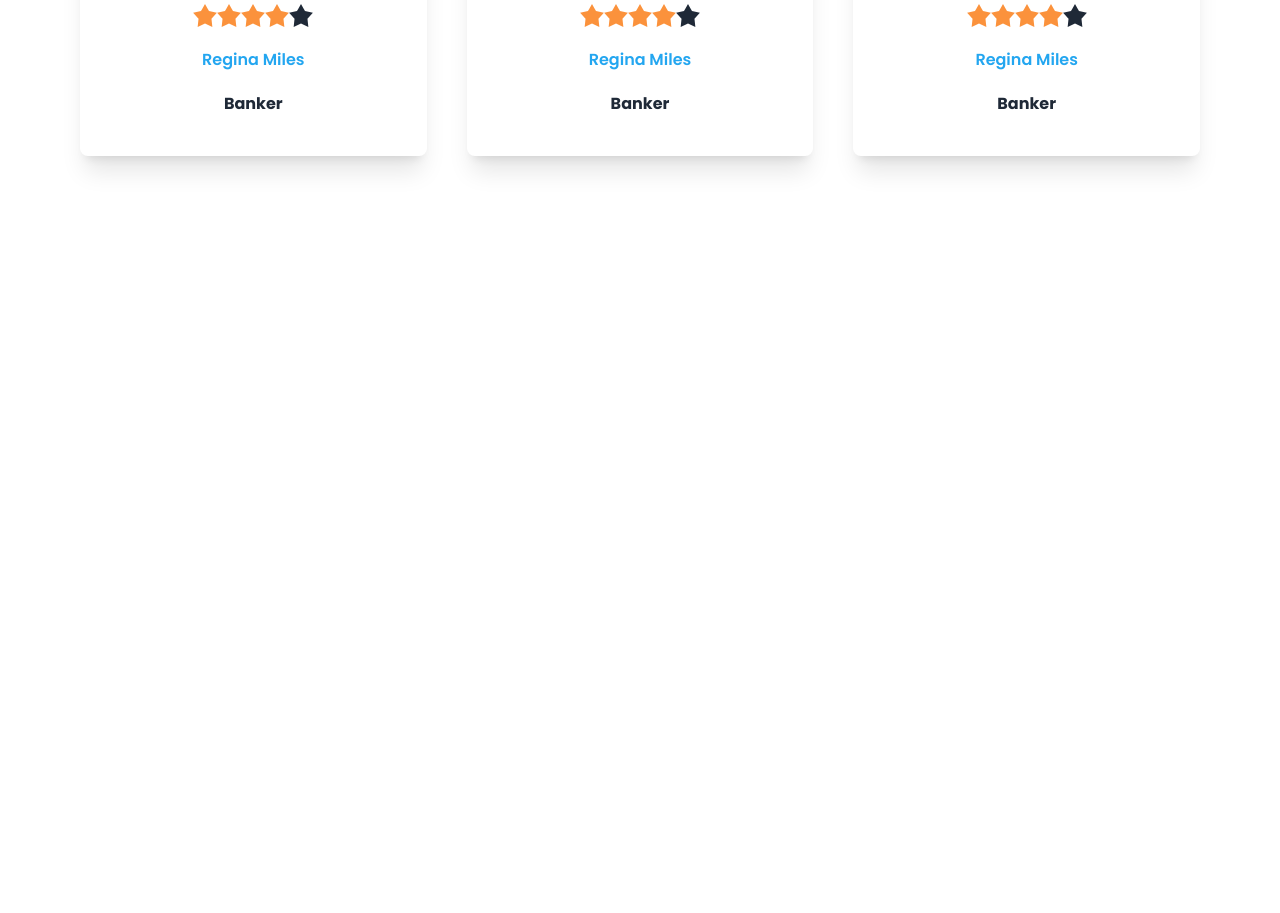
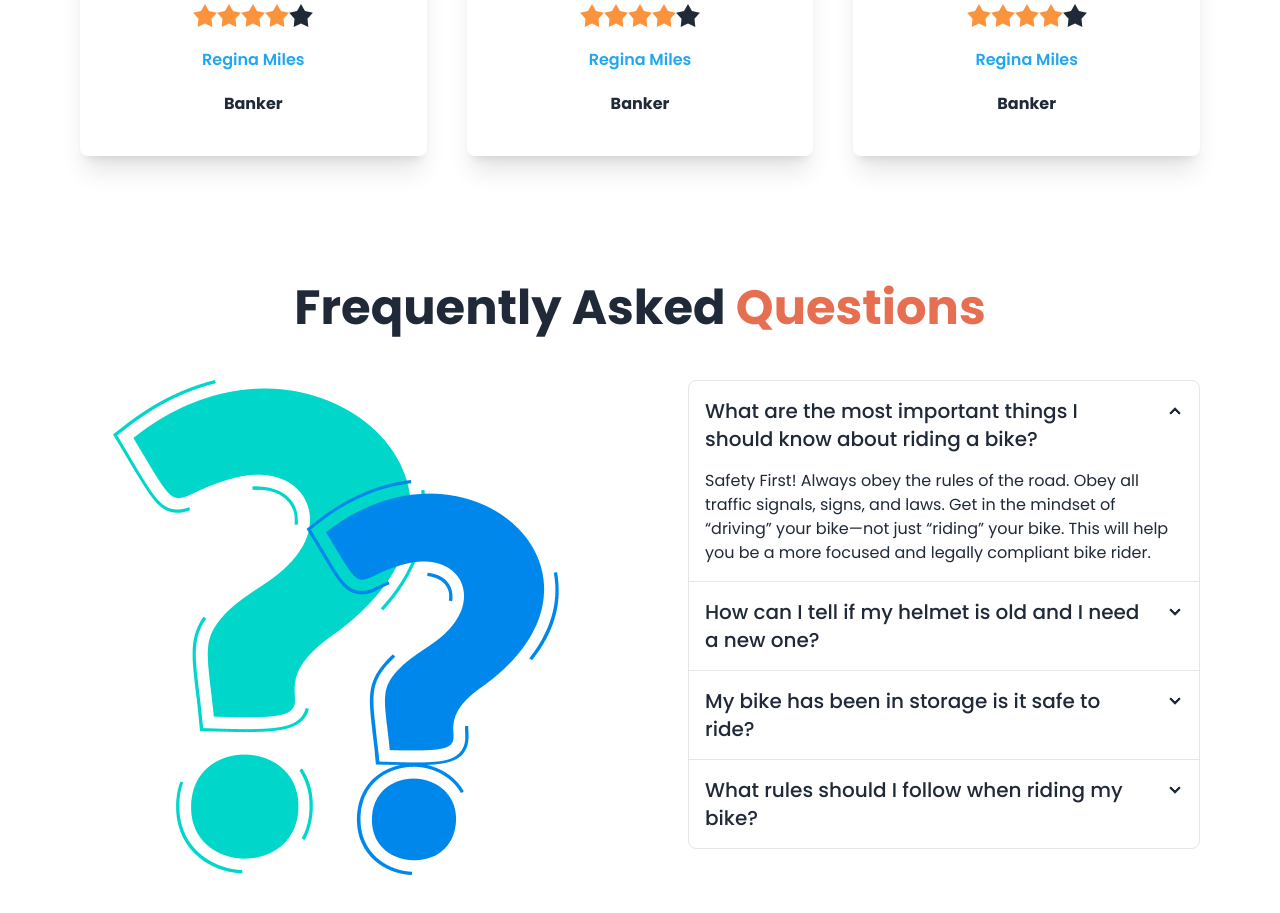
Before and after one commit to hamadismail/biker-zone, a plain HTML site: page index.html in a window 1280 px wide. Shown: the part 2532-3445 px from the top of the page. Before the commit the page ends 2832 px from the top, so only its background shows below. Drawn offline with nearby package versions, Linux system fonts and the light colour scheme.

Commit message:
added faq-section

```diff
--- a/index.html
+++ b/index.html
@@ -392,6 +392,75 @@
           </div>
         </div>
       </section>
+
+      <!-- FAQ Section -->
+      <section class="mb-32">
+        <h2 class="text-3xl md:text-5xl font-bold text-center mb-12">
+          Frequently Asked <span class="text-[#E76F51]">Questions</span>
+        </h2>
+
+        <!-- FAQ Content -->
+        <div class="grid lg:grid-cols-2 gap-24 justify-items-center">
+          <!-- FAQ Image -->
+          <div>
+            <img src="images/others/faq.png" />
+          </div>
+
+          <!-- FAQ Accordion -->
+          <div class="join join-vertical w-full">
+            <div
+              class="collapse collapse-arrow join-item border-base-300 border"
+            >
+              <input type="radio" name="my-accordion-4" checked="checked" />
+              <div class="collapse-title text-xl font-medium">
+                What are the most important things I should know about riding a
+                bike?
+              </div>
+              <div class="collapse-content">
+                <p>
+                  Safety First! Always obey the rules of the road. Obey all
+                  traffic signals, signs, and laws. Get in the mindset of
+                  “driving” your bike—not just “riding” your bike. This will
+                  help you be a more focused and legally compliant bike rider.
+                </p>
+              </div>
+            </div>
+            <div
+              class="collapse collapse-arrow join-item border-base-300 border"
+            >
+              <input type="radio" name="my-accordion-4" />
+              <div class="collapse-title text-xl font-medium">
+                How can I tell if my helmet is old and I need a new one?
+              </div>
+              <div class="collapse-content">
+                <p>hello</p>
+              </div>
+            </div>
+            <div
+              class="collapse collapse-arrow join-item border-base-300 border"
+            >
+              <input type="radio" name="my-accordion-4" />
+              <div class="collapse-title text-xl font-medium">
+                My bike has been in storage is it safe to ride?
+              </div>
+              <div class="collapse-content">
+                <p>hello</p>
+              </div>
+            </div>
+            <div
+              class="collapse collapse-arrow join-item border-base-300 border"
+            >
+              <input type="radio" name="my-accordion-4" />
+              <div class="collapse-title text-xl font-medium">
+                What rules should I follow when riding my bike?
+              </div>
+              <div class="collapse-content">
+                <p>hello</p>
+              </div>
+            </div>
+          </div>
+        </div>
+      </section>
     </main>
 
     <!-- Footer Section Start -->
```
